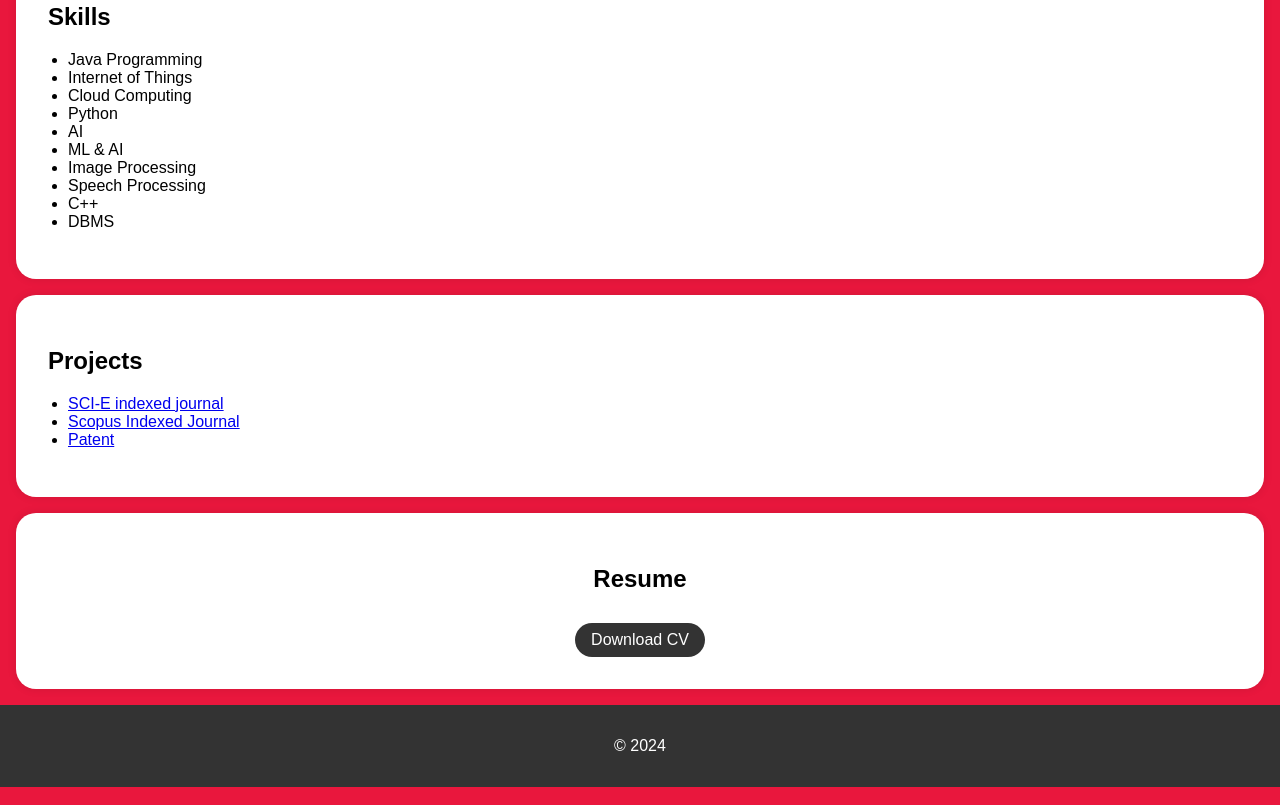
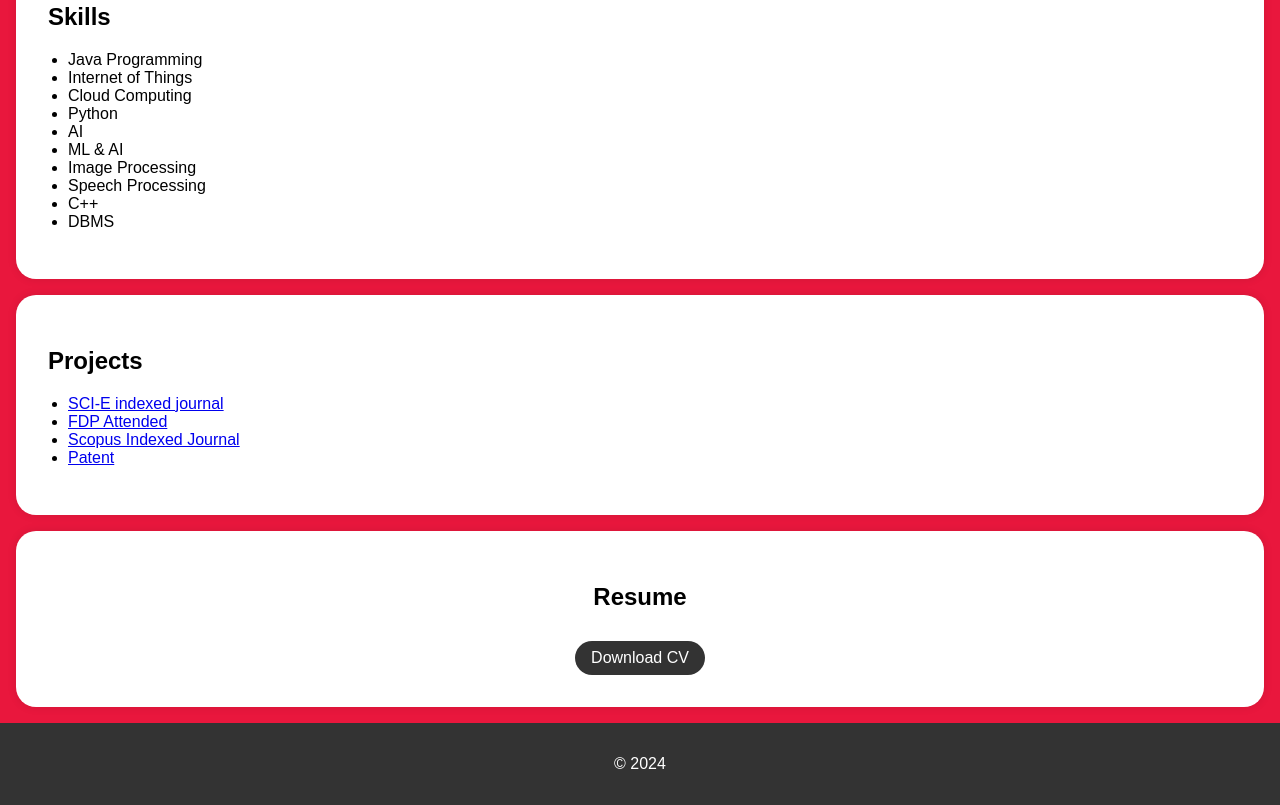
Before and after one commit to Kumuthaveni1981/Kumutha, a plain HTML site: page index.html in a window 1280 px wide. Shown: the part 695-1500 px from the top of the page. Drawn offline with Linux system fonts and the light colour scheme.

Commit message:
Update index.html

```diff
--- a/index.html
+++ b/index.html
@@ -150,7 +150,7 @@
             <h2>Projects</h2>
             <ul>
                 <li><a href="https://github.com/Kumuthaveni1981/Kumutha/blob/065ef63244d1ca0348af2415a11f49b35bb12a16/SCI-E.pdf">SCI-E indexed journal</a></li>
-                <li><a href="https:>FDP Attended</a></li>
+                <li><a href="https://github.com/Kumuthaveni1981/Kumutha/blob/a6e3957961b602f4de601f1b141468ac6999fa65/FDP%20Certificates1.pdf">FDP Attended</a></li>
                 <li><a href="https://github.com/Kumuthaveni1981/Kumutha/blob/814b814fee51127d152b256df1b5f955cc0ff0be/Scopus%20Published.pdf" target=_blank>Scopus Indexed Journal</a></li>
                 <li><a href="#">Patent</a></li>
                 <!-- Add more project links here -->
```
